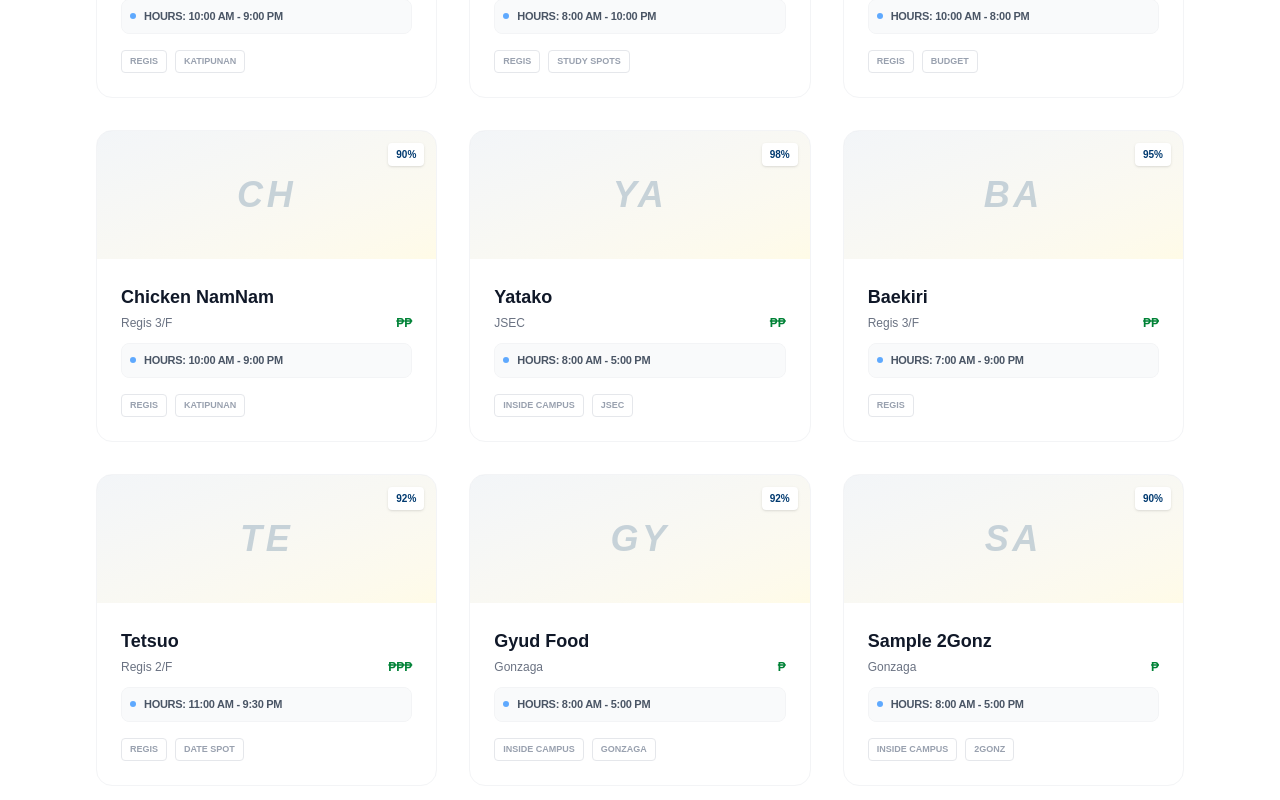
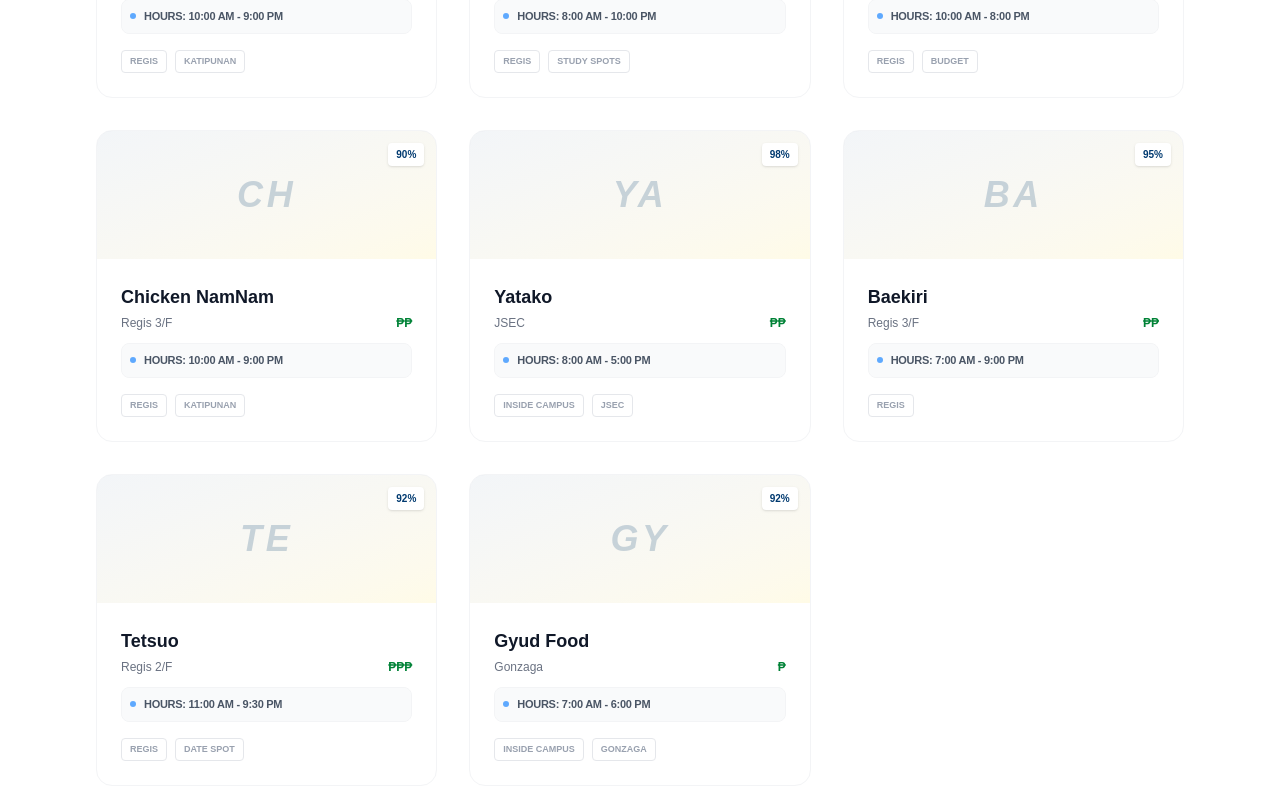
Before and after one commit to clongerts/campus-bites, a Next.js app: page / in a window 1280 px wide. Shown: the part 903-1703 px from the top of the page. Built offline with nearby package versions, Linux system fonts and the light colour scheme.

Commit message:
Update page.tsx

```diff
--- a/app/page.tsx
+++ b/app/page.tsx
@@ -131,9 +131,9 @@ const CampusBitesHome = () => {
       hours: "7:00 AM - 9:00 PM",
       tags: ["Regis"],
       menu: [
-        { name: "0", price: 0 },
-        { name: "0", price: 0 },
-        { name: "0", price: 0 }
+        { name: "Pastry A", price: 120 },
+        { name: "Pastry B", price: 130 },
+        { name: "Coffee", price: 150 }
       ]
     },
     {
@@ -157,33 +157,17 @@ const CampusBitesHome = () => {
       loc: "Gonzaga",
       rating: 92,
       price: "₱",
-      hours: "8:00 AM - 5:00 PM",
+      hours: "7:00 AM - 6:00 PM",
       tags: ["Inside Campus", "Gonzaga", "Budget", "Filipino"],
       menu: [
-        { name: "Karaage", price: 150 },
-        { name: "Torched Salmon", price: 360 },
-        { name: "Garlic Beef", price: 270 },
-        { name: "Curry Spiced Pork", price: 200 },
-      ]
-    },
-    {
-      id: 11,
-      name: "Sample 2Gonz",
-      loc: "Gonzaga",
-      rating: 90,
-      price: "₱",
-      hours: "8:00 AM - 5:00 PM",
-      tags: ["Inside Campus", "2Gonz"],
-      menu: [
-        { name: "Karaage", price: 150 },
-        { name: "Torched Salmon", price: 360 },
-        { name: "Garlic Beef", price: 270 },
-        { name: "Curry Spiced Pork", price: 200 },
+        { name: "Tapa Bowl", price: 95 },
+        { name: "Tocino Rice", price: 85 },
+        { name: "Egg Add-on", price: 15 }
       ]
     },
   ];
 
-  const locations = ["All", "Inside Campus", "Regis", "Katipunan", "JSEC", "Gonzaga", "2Gonz"]
+  const locations = ["All", "Inside Campus", "Regis", "Katipunan", "JSEC", "Gonzaga", "2Gonz"];
   const categories = ["Budget", "Study Spots", "Date Spot", "Korean", "Japanese", "Filipino"];
   const pricePoints = ["All", "₱", "₱₱", "₱₱₱"];
 
@@ -195,7 +179,7 @@ const CampusBitesHome = () => {
   });
 
   return (
-    <div className="min-h-screen bg-white text-gray-900 font-geist-mono">
+    <div className="min-h-screen bg-white text-gray-900 font-sans">
       <nav className="border-b border-gray-100 py-4 px-8 flex justify-between items-center sticky top-0 bg-white/90 backdrop-blur-md z-50">
         <h1 className="text-2xl font-bold text-[#003A70] tracking-tight">Campus Bites</h1>
         <div className="flex gap-4 items-center">
```
